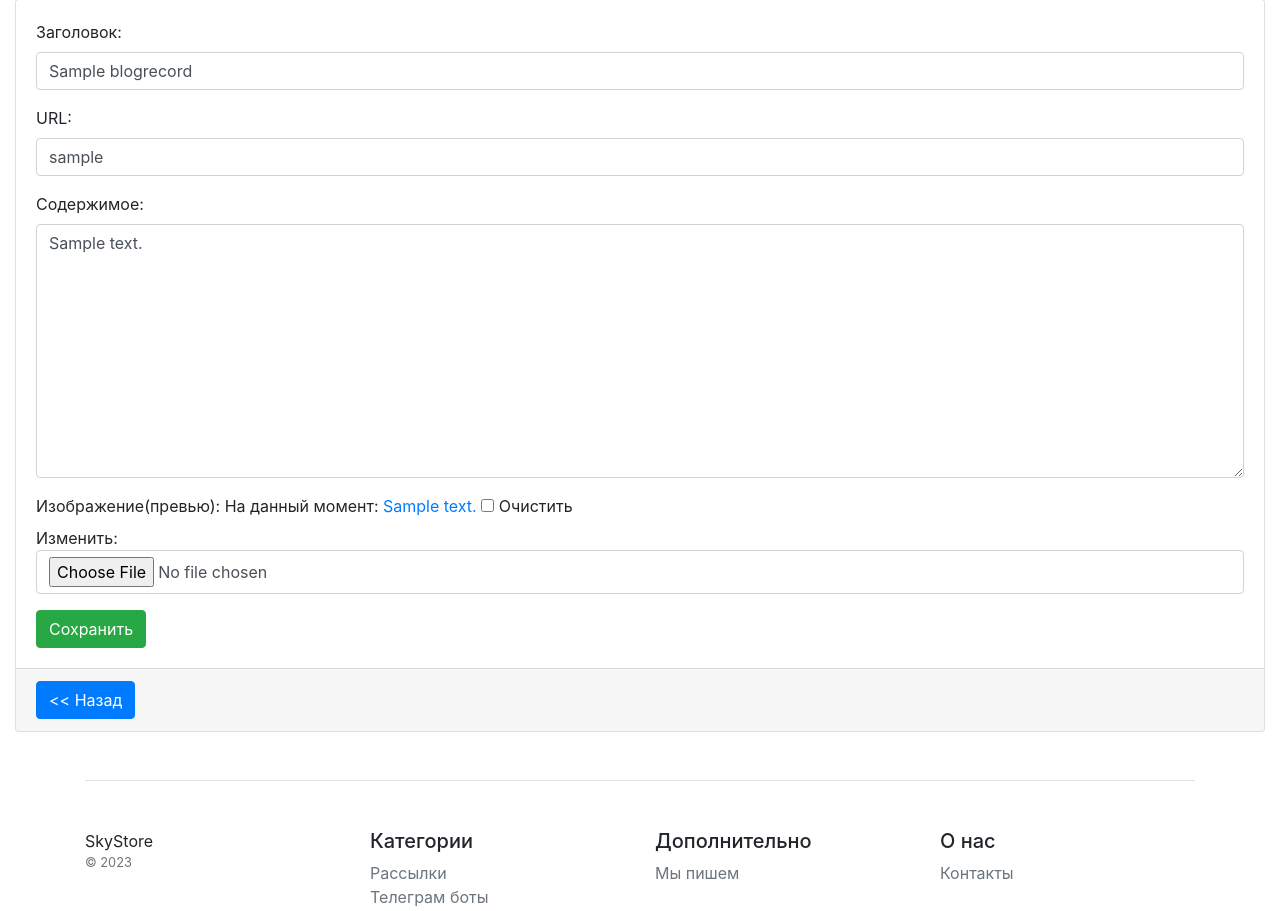
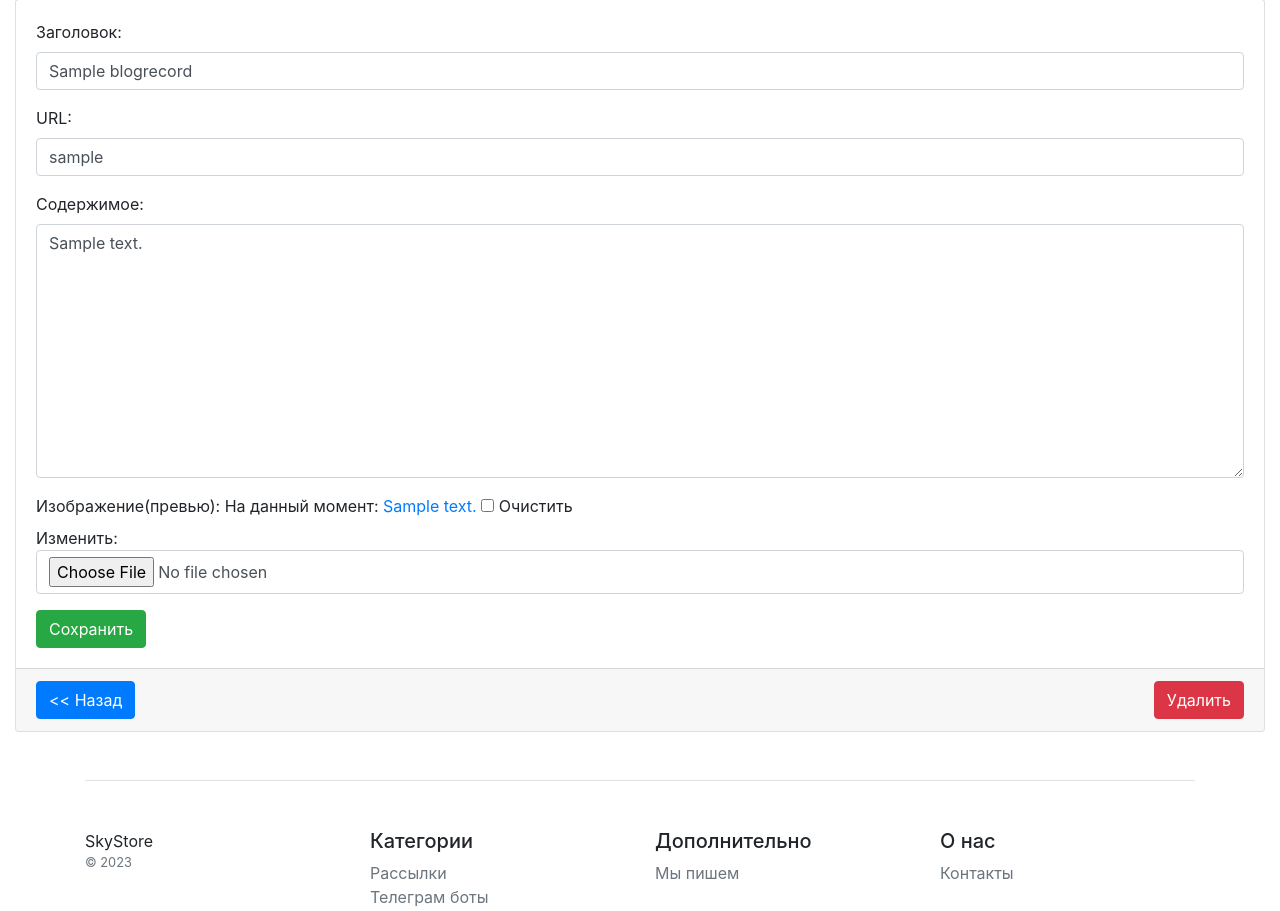
Before and after one commit to DSulzhits/06_2, a Django app: a page that uses catalog/templates/catalog/blogrecord_form.html in a window 1280 px wide. Shown: the part 285-1196 px from the top of the page. Run offline with Django 4.2, Linux system fonts and the light colour scheme; tables that the repository leaves empty hold one stand-in row (values such as "Sample post"); some libraries are stand-ins or nearby versions.

Commit message:
Модифицирован шаблон blogrecord_form.html

```diff
--- a/catalog/templates/catalog/blogrecord_form.html
+++ b/catalog/templates/catalog/blogrecord_form.html
@@ -13,6 +13,9 @@
             </div>
             <div class="card-footer">
                 <a href="{% url 'catalog:blog_records' %}" class="btn btn-primary"><< Назад</a>
+                {% if object %}
+                    <a href="{% url 'catalog:blog_record_delete' object.slug %}" class="btn btn-danger float-right">Удалить</a>
+                {% endif %}
             </div>
         </div>
     </div>
```
